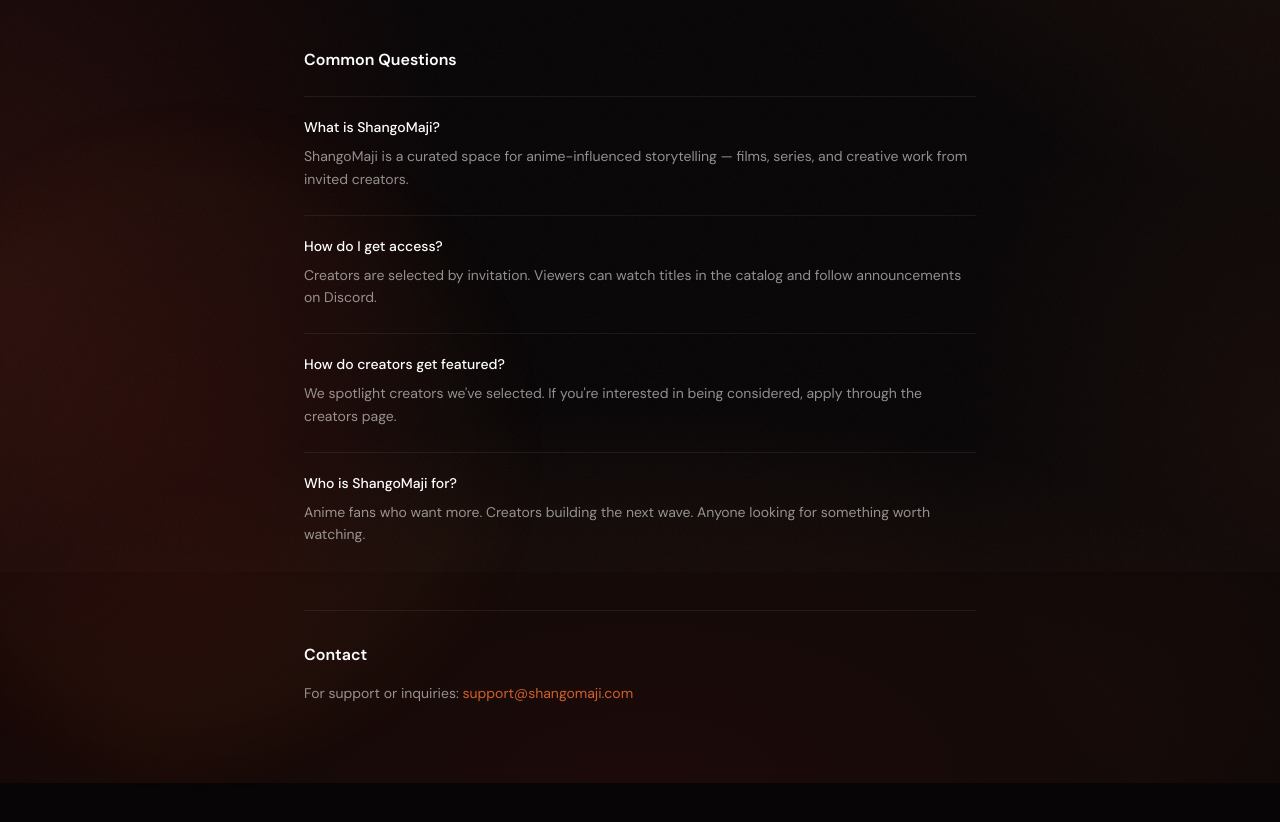
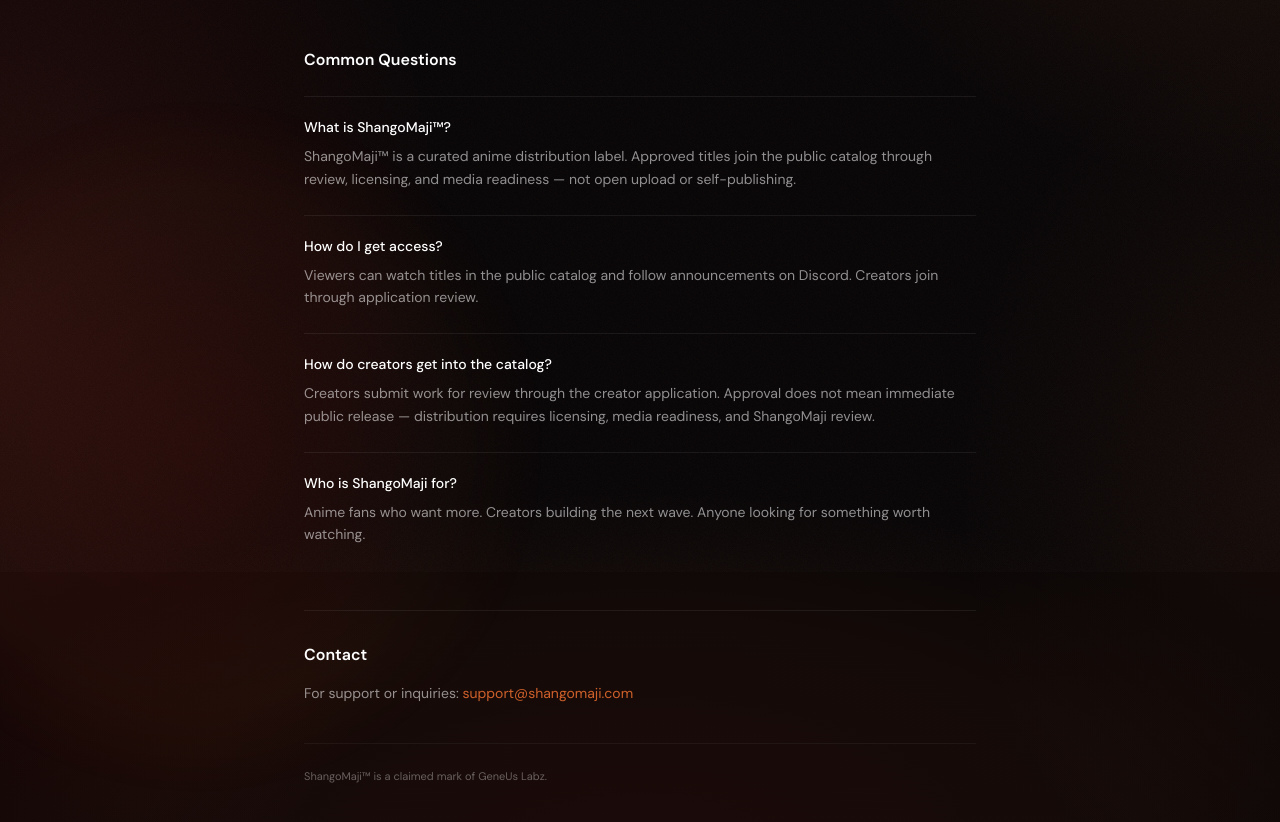
Before and after one commit to G-Labz/shangomaji-clean, a Next.js app: page /help in a window 1280 px wide. Shown: the part 228-1050 px from the top of the page. Before the commit the page ends 1011 px from the top, so only its background shows below. Built offline with nearby package versions, Linux system fonts and the light colour scheme.

Commit message:
Polish creator-facing copy and brand mark treatment

```diff
--- a/src/app/creators/apply/page.tsx
+++ b/src/app/creators/apply/page.tsx
@@ -344,7 +344,8 @@
           transition={{ duration: 0.45 }}
         >
           <h1 className="text-display font-bold text-4xl md:text-5xl text-white tracking-tight mb-3">
-            Apply to <span className="brand-text">ShangoMaji</span>
+            Apply to <span className="brand-text">ShangoMaji</span><span className="brand-text align-top text-[0.45em] ml-0.5" aria-hidden="true">™</span>
+            <span className="sr-only">™</span>
           </h1>
           <p className="text-ink-muted text-sm leading-relaxed">
             This isn't for everyone. Take your
@@ -370,7 +371,7 @@
             className="mt-2 text-white text-[18px] sm:text-[20px] font-semibold tracking-tight leading-tight"
             style={{ fontFamily: "var(--font-display)" }}
           >
-            ShangoMaji is a curated anime distribution label.
+            ShangoMaji<span className="align-top text-[0.55em] ml-0.5" aria-hidden="true">™</span> is a curated anime distribution label.
           </h2>
           <p className="mt-2 text-[13px] text-white/85 leading-relaxed">
             This is not open upload, self-publishing, or instant public release. You are submitting your work for review. Read the expectations below before applying.
--- a/src/app/creators/page.tsx
+++ b/src/app/creators/page.tsx
@@ -65,12 +65,12 @@
   {
     number: "03",
     title: "Onboard",
-    body: "Get your creator profile, direct access, and support to launch.",
+    body: "Get your creator profile, Creator Studio access, and support to prepare your work for review.",
   },
   {
     number: "04",
-    title: "Live",
-    body: "Your work joins the catalog. Your audience starts building.",
+    title: "Release",
+    body: "Approved work moves through licensing and media readiness before joining the public catalog.",
   },
 ];
 
@@ -159,7 +159,7 @@
               animate={{ opacity: 1, y: 0 }}
               transition={{ duration: 0.6, delay: 0.3 }}
             >
-              Whether you're building from culture, imagination, or something entirely new. ShangoMaji is where the next wave of anime takes form.
+              ShangoMaji<span className="align-top text-[0.55em] ml-0.5" aria-hidden="true">™</span> is a curated anime distribution label. Whether you're building from culture, imagination, or something entirely new, this is where the next wave of anime takes form.
             </motion.p>
             <motion.p
               className="text-sm italic mb-10"
--- a/src/app/help/page.tsx
+++ b/src/app/help/page.tsx
@@ -1,8 +1,8 @@
 export default function HelpPage() {
   const faqs = [
-    { q: "What is ShangoMaji?", a: "ShangoMaji is a curated space for anime-influenced storytelling — films, series, and creative work from invited creators." },
-    { q: "How do I get access?", a: "Creators are selected by invitation. Viewers can watch titles in the catalog and follow announcements on Discord." },
-    { q: "How do creators get featured?", a: "We spotlight creators we've selected. If you're interested in being considered, apply through the creators page." },
+    { q: "What is ShangoMaji™?", a: "ShangoMaji™ is a curated anime distribution label. Approved titles join the public catalog through review, licensing, and media readiness — not open upload or self-publishing." },
+    { q: "How do I get access?", a: "Viewers can watch titles in the public catalog and follow announcements on Discord. Creators join through application review." },
+    { q: "How do creators get into the catalog?", a: "Creators submit work for review through the creator application. Approval does not mean immediate public release — distribution requires licensing, media readiness, and ShangoMaji review." },
     { q: "Who is ShangoMaji for?", a: "Anime fans who want more. Creators building the next wave. Anyone looking for something worth watching." },
   ];
   return (
@@ -33,6 +33,10 @@
             </a>
           </p>
         </div>
+
+        <p className="mt-10 pt-6 text-[11px]" style={{ color: "rgba(255,255,255,0.35)", borderTop: "1px solid rgba(255,255,255,0.05)" }}>
+          ShangoMaji™ is a claimed mark of GeneUs Labz.
+        </p>
       </div>
     </div>
   );
```
